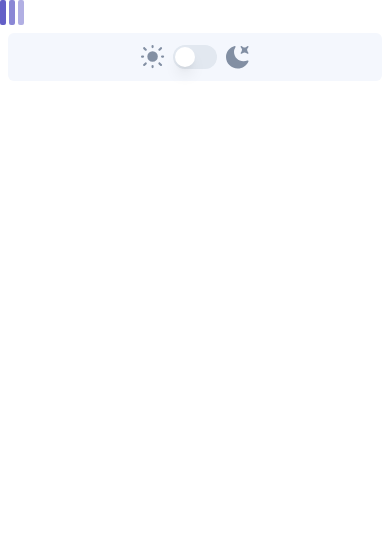
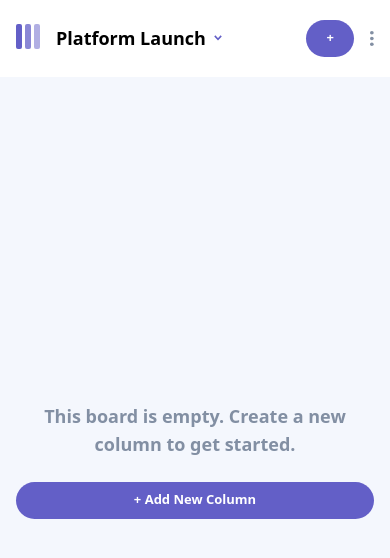
Before and after one commit to Krymancer/kanban-task-management, a Next.js app: page / in a window 390 px wide. Shown: the top 558 px of the page. Built offline with nearby package versions, Linux system fonts and the light colour scheme.

Commit message:
mobile layout kickoff

```diff
--- a/src/app/page.tsx
+++ b/src/app/page.tsx
@@ -3,24 +3,64 @@
 import LogoDark from '@/assets/logo-dark.svg';
 import LogoLight from '@/assets/logo-light.svg';
 import LogoMobile from '@/assets/logo-mobile.svg';
+import ChevronDown from '@/assets/icon-chevron-down.svg'
+import ChevronUp from '@/assets/icon-chevron-up.svg'
+import VerticalEllipsis from '@/assets/icon-vertical-ellipsis.svg';
+import HiideSidebarIcon from '@/assets/icon-hide-sidebar.svg';
+import CrossIcon from '@/assets/icon-cross.svg';
 
+import Button from '@/components/Button';
 import ThemeToggle from '@/components/ThemeToggle';
 
 import Image from 'next/image';
 
+function Header() {
+  return (
+    <header className='flex justify-between px-4 py-5 items-center'>
+      <div className='flex gap-4'>
+        <div>
+          <Image src={LogoLight} width={152.53} height={25.22} alt='' className='hidden dark:sm:block' />
+          <Image src={LogoDark} width={152.53} height={25.22} alt='' className='hidden sm:block dark:hidden' />
+          <Image src={LogoMobile} width={24} height={25} alt='' className='block sm:hidden' />
+        </div>
+        <div className='text-lg font-bold flex gap-2 items-center'>
+          Platform Launch
+          <Image src={ChevronDown}  width={8} height={4}  alt=''   />
+        </div>
+      </div>
+
+      <div className='flex gap-4 items-center'>
+        <Button className='min-w-12 w-12'   onClick={() => {}}>
+          +
+        </Button>
+        <Image src={VerticalEllipsis} width={3.692} height={16} alt='' />
+      </div>
+
+      <div className='hidden'>
+
+        <ThemeToggle />
+      </div>
+    </header>
+  )
+}
+
+function Columns() {
+  return (
+    <section className='flex flex-col items-center justify-center gap-6 px-4'>
+      <p className='text-center text-medium-gray font-bold text-lg'>This board is empty. Create a new column to get started.</p>
+      <Button className='w-[174px]' onClick={() => { }}>+ Add New Column</Button>
+    </section>
+  )
+}
+
 export default function Home() {
 
   return (
-    <main className=''>
-      <header>
-        <div>
-          <Image src={LogoLight} width={152.53} height={25.22} alt='' className='hidden dark:sm:block' />
-          <Image src={LogoDark} width={152.53} height={25.22} alt='' className='hidden sm:block dark:hidden' />
-          <Image src={LogoMobile} width={24} height={25} alt='' className='block sm:hidden'/>
-        </div>
-      </header>
-      <section></section>
-      <ThemeToggle />
+    <main className='h-full min-h-screen flex flex-col'>
+      <Header />
+      <div className='bg-light-gray flex flex-col flex-auto items-center justify-center'>
+        <Columns />
+      </div>
     </main>
   )
 }
--- a/src/components/ThemeToggle.tsx
+++ b/src/components/ThemeToggle.tsx
@@ -28,7 +28,7 @@ const ThemeToggle = () => {
   }, []);
 
   return (
-    <button
+    <div
       className={`p-2 rounded-md w-full flex justify-center-center ${theme === 'light' ? 'bg-light text-dark' : 'bg-dark text-light'}`}
       onClick={toggleTheme}
     >
@@ -41,7 +41,7 @@ const ThemeToggle = () => {
           <Image src={DarkThemeIcon} fill alt='' />
         </div>
       </div>
-    </button>
+    </div>
   );
 };
 
```
